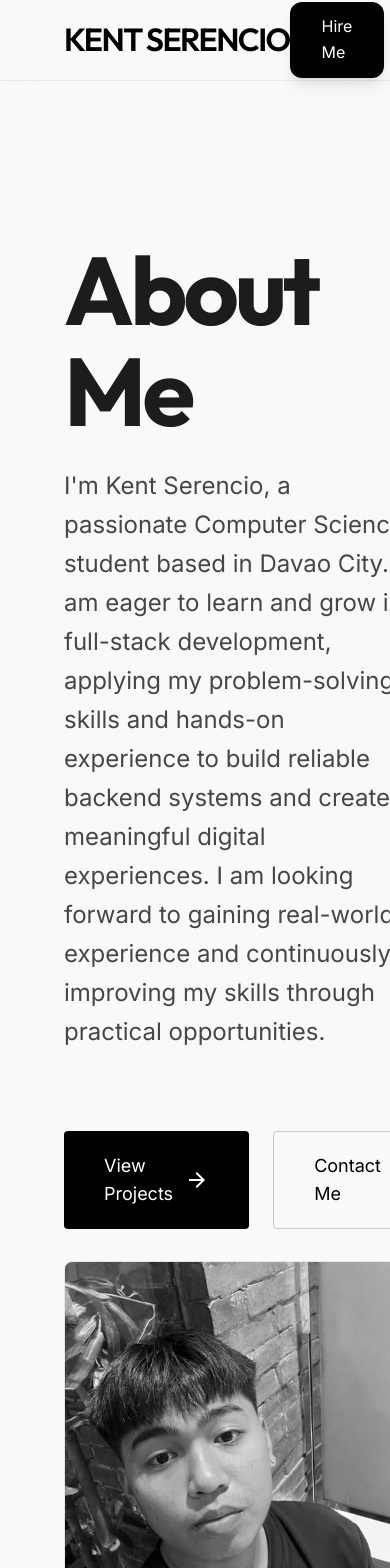
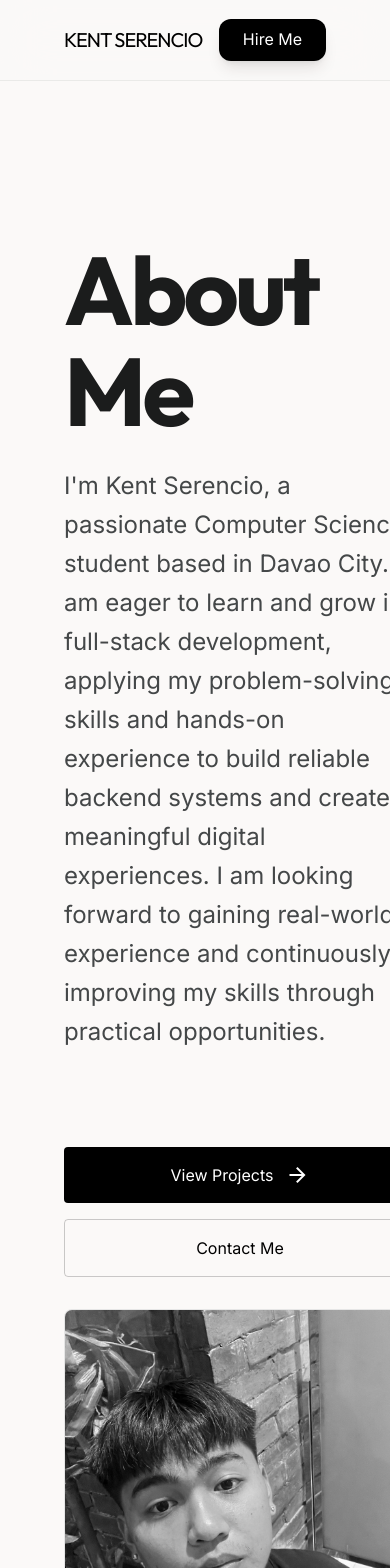
Before and after one commit to dafuqer-kentaro/Portfolio, a Next.js app: page / in a window 390 px wide. Shown: the top 1568 px of the page. Built offline with nearby package versions, Linux system fonts and the light colour scheme.

Commit message:
fix: apply comprehensive mobile responsiveness fixes to layout and text sizing

```diff
--- a/src/app/page.tsx
+++ b/src/app/page.tsx
@@ -7,14 +7,14 @@ export default function Home() {
       <header className="bg-surface/80 backdrop-blur-xl fixed top-0 w-full z-50 border-b border-outline-variant/30">
         <nav className="flex justify-between items-center px-margin-desktop h-20 w-full max-w-container-max mx-auto">
           <div className="flex items-center flex-1">
-            <a className="font-headline-md text-headline-md tracking-tighter text-primary uppercase whitespace-nowrap" href="#">KENT SERENCIO</a>
+            <a className="font-headline-md text-xl md:text-headline-md tracking-tighter text-primary uppercase whitespace-nowrap" href="#">KENT SERENCIO</a>
           </div>
           <div className="hidden md:flex items-center justify-center gap-12 flex-1">
             <a className="relative font-label-md text-label-md text-secondary border-b-2 border-secondary pb-1 transition-all duration-300 ease-in-out" href="#work">Work</a>
             <a className="font-label-md text-label-md text-on-surface-variant hover:text-secondary transition-colors" href="/contact">Contact</a>
           </div>
           <div className="flex-1 flex justify-end">
-            <a href="/contact" className="bg-primary text-on-primary px-8 py-3 rounded-full font-label-md hover:bg-secondary transition-all duration-300 shadow-lg hover:shadow-secondary/20">
+            <a href="/contact" className="bg-primary text-on-primary px-6 py-2 md:px-8 md:py-3 rounded-full font-label-md hover:bg-secondary transition-all duration-300 shadow-lg hover:shadow-secondary/20 whitespace-nowrap">
               Hire Me
             </a>
           </div>
@@ -32,12 +32,12 @@ export default function Home() {
               <p className="font-body-lg text-body-lg text-on-surface-variant mb-stack-lg leading-relaxed max-w-2xl">
                 I'm Kent Serencio, a passionate Computer Science student based in Davao City. I am eager to learn and grow in full-stack development, applying my problem-solving skills and hands-on experience to build reliable backend systems and create meaningful digital experiences. I am looking forward to gaining real-world experience and continuously improving my skills through practical opportunities.
               </p>
-              <div className="flex flex-row gap-6">
-                <a href="#work" className="bg-primary text-on-primary px-10 py-5 rounded font-label-md hover:bg-secondary transition-all duration-300 flex items-center justify-center gap-3 group text-lg">
+              <div className="flex flex-col sm:flex-row gap-4 sm:gap-6 mt-4">
+                <a href="#work" className="bg-primary text-on-primary px-8 py-4 md:px-10 md:py-5 rounded font-label-md hover:bg-secondary transition-all duration-300 flex items-center justify-center gap-3 group text-base md:text-lg w-full sm:w-auto">
                   View Projects
                   <span className="material-symbols-outlined transition-transform group-hover:translate-x-2">arrow_forward</span>
                 </a>
-                <a href="/contact" className="bg-transparent border border-primary/20 text-primary px-10 py-5 rounded font-label-md hover:bg-primary hover:text-on-primary transition-all duration-300 flex items-center justify-center text-lg">
+                <a href="/contact" className="bg-transparent border border-primary/20 text-primary px-8 py-4 md:px-10 md:py-5 rounded font-label-md hover:bg-primary hover:text-on-primary transition-all duration-300 flex items-center justify-center text-base md:text-lg w-full sm:w-auto">
                   Contact Me
                 </a>
               </div>
@@ -153,7 +153,7 @@ export default function Home() {
               <div className="aspect-[4/3] bg-surface-container rounded-lg mb-6 overflow-hidden relative group">
                 <Image src="/certificates/Cybersecurity.png" alt="Cybersecurity Certificate" fill className="object-cover object-top scale-100 group-hover:scale-105 transition-transform duration-500" />
               </div>
-              <div className="mt-8 flex justify-between items-start">
+              <div className="mt-8 flex flex-col sm:flex-row justify-between items-start gap-4">
                 <div>
                   <div className="flex gap-3 mb-4">
                     <span className="bg-surface-container text-on-surface-variant px-4 py-1.5 rounded-full font-label-md text-xs uppercase tracking-wider">Certiport</span>
@@ -161,7 +161,7 @@ export default function Home() {
                   </div>
                   <h3 className="font-headline-md text-2xl group-hover:text-secondary transition-colors leading-snug">Information Technology Specialist in Cybersecurity</h3>
                 </div>
-                <a href="/certificates/Cybersecurity.pdf" target="_blank" rel="noopener noreferrer" className="ml-4 flex-shrink-0 bg-on-surface text-surface px-4 py-2 rounded font-label-md text-sm hover:bg-secondary transition-colors flex items-center gap-2 cursor-pointer">
+                <a href="/certificates/Cybersecurity.pdf" target="_blank" rel="noopener noreferrer" className="bg-on-surface text-surface px-4 py-2 rounded font-label-md text-sm hover:bg-secondary transition-colors flex items-center justify-center w-full sm:w-auto gap-2 cursor-pointer flex-shrink-0">
                   View <span className="material-symbols-outlined text-sm">open_in_new</span>
                 </a>
               </div>
@@ -172,7 +172,7 @@ export default function Home() {
               <div className="aspect-[4/3] bg-surface-container rounded-lg mb-6 overflow-hidden relative group">
                 <Image src="/certificates/Databases.png" alt="Databases Certificate" fill className="object-cover object-top scale-100 group-hover:scale-105 transition-transform duration-500" />
               </div>
-              <div className="mt-8 flex justify-between items-start">
+              <div className="mt-8 flex flex-col sm:flex-row justify-between items-start gap-4">
                 <div>
                   <div className="flex gap-3 mb-4">
                     <span className="bg-surface-container text-on-surface-variant px-4 py-1.5 rounded-full font-label-md text-xs uppercase tracking-wider">Certiport</span>
@@ -180,7 +180,7 @@ export default function Home() {
                   </div>
                   <h3 className="font-headline-md text-2xl group-hover:text-secondary transition-colors leading-snug">Information Technology Specialist in Databases</h3>
                 </div>
-                <a href="/certificates/Databases.pdf" target="_blank" rel="noopener noreferrer" className="ml-4 flex-shrink-0 bg-on-surface text-surface px-4 py-2 rounded font-label-md text-sm hover:bg-secondary transition-colors flex items-center gap-2 cursor-pointer">
+                <a href="/certificates/Databases.pdf" target="_blank" rel="noopener noreferrer" className="bg-on-surface text-surface px-4 py-2 rounded font-label-md text-sm hover:bg-secondary transition-colors flex items-center justify-center w-full sm:w-auto gap-2 cursor-pointer flex-shrink-0">
                   View <span className="material-symbols-outlined text-sm">open_in_new</span>
                 </a>
               </div>
```
